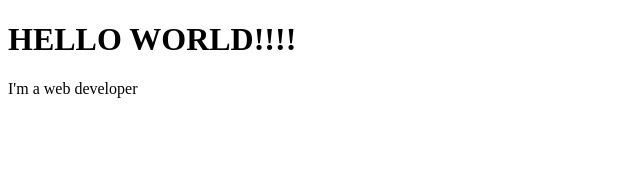
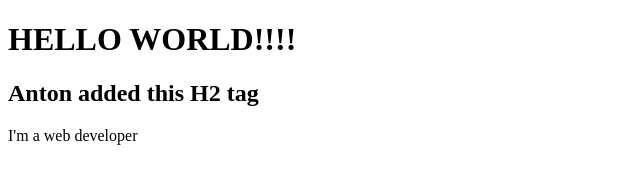
Before and after one commit to MineRach71/Portfolio, a plain HTML site: page index.html in a window 1280 px wide. Shown: the whole page, without its empty margins (0-640 px from the left). Drawn offline with Linux system fonts and the light colour scheme.

Commit message:
Added H2 tag

```diff
--- a/index.html
+++ b/index.html
@@ -7,6 +7,7 @@
 </head>
 <body>
     <h1>HELLO WORLD!!!!</h1>
+    <h2>Anton added this H2 tag</h2>
 
     <p>I'm a web developer</p>
 </body>
```
